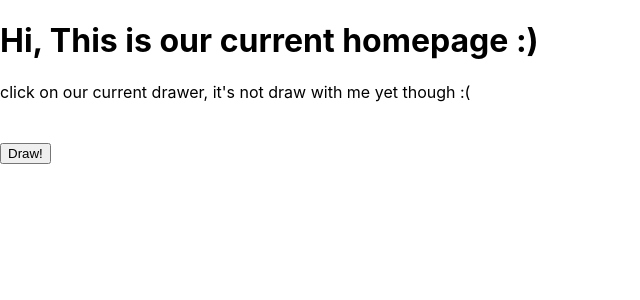
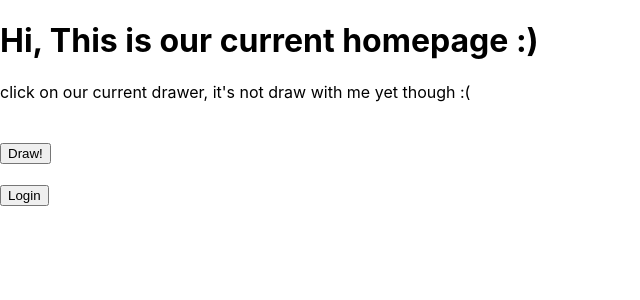
Before and after one commit to knjiang/CSE312Project, a React (Create React App) app: page / in a window 1280 px wide. Shown: the top 300 px of the page, without its empty margins (0-640 px from the left). Built offline with nearby package versions, Linux system fonts and the light colour scheme; no server answers.

Commit message:
Added login/logout pages with connected backend

```diff
--- a/package.json
+++ b/package.json
@@ -36,5 +36,6 @@
       "last 1 firefox version",
       "last 1 safari version"
     ]
-  }
+  },
+  "proxy": "http://localhost:5000"
 }
--- a/src/components/main/Main.jsx
+++ b/src/components/main/Main.jsx
@@ -3,6 +3,8 @@ import { Switch, Route } from 'react-router-dom';
 
 import Home from '../../pages/Home';
 import Drawer from '../../pages/Drawer';
+import Login from '../../pages/Login';
+import Logout from '../../pages/Logout';
 
 
 const Main = () => {
@@ -10,6 +12,8 @@ const Main = () => {
     <Switch> {/* The Switch decides which component to show based on the current URL.*/}
       <Route exact path='/' component={Home}></Route>
       <Route exact path='/drawer' component={Drawer}></Route>
+      <Route exact path='/login' component={Login}></Route>
+      <Route exact path='/logout' component={Logout}></Route>
     </Switch>
   );
 }
--- a/src/pages/Home.js
+++ b/src/pages/Home.js
@@ -1,7 +1,29 @@
-import React from "react"
+import React, {useState,useEffect} from "react"
 import { Link } from "react-router-dom"
 
-const Home = () => (
+function Home(){
+    const [logged_in,setLogged_In] = useState(false)
+
+    const login_button = <Link to="/login">
+                             <button>
+                                 Login
+                             </button>
+                         </Link>
+
+    const logout_button = <Link to="/logout">
+                            <button>
+                                Logout
+                            </button>
+                          </Link>
+
+    useEffect(()=>{
+        fetch("/api/verify_login")
+            .then(response => response.json())
+            .then(data => setLogged_In(data.logged_in))
+        console.log(logged_in)
+    });
+
+    return (
     <div id = "Homepage">
     <h1>
         Hi, This is our current homepage   :)
@@ -18,8 +40,12 @@ const Home = () => (
             </button>
         </Link>
         <br/>
+        <br/>
+        {logged_in && logout_button}
+        {!logged_in && login_button}
     </p>
     </div>
-)
+    );
+}
 
 export default Home
--- /dev/null
+++ b/src/pages/Login.js
@@ -0,0 +1,14 @@
+import React from "react"
+import { Link } from "react-router-dom"
+
+const Login = () => (
+    <div id = "Login">
+    <h1>
+        Hi, This is our current login page :)
+    </h1>
+
+
+    </div>
+)
+
+export default Login
--- /dev/null
+++ b/src/pages/Logout.js
@@ -0,0 +1,14 @@
+import React from "react"
+import { Link } from "react-router-dom"
+
+const Logout = () => (
+    <div id = "Logout">
+    <h1>
+        Hi, This is our current logout page :)
+    </h1>
+
+
+    </div>
+)
+
+export default Logout
```
